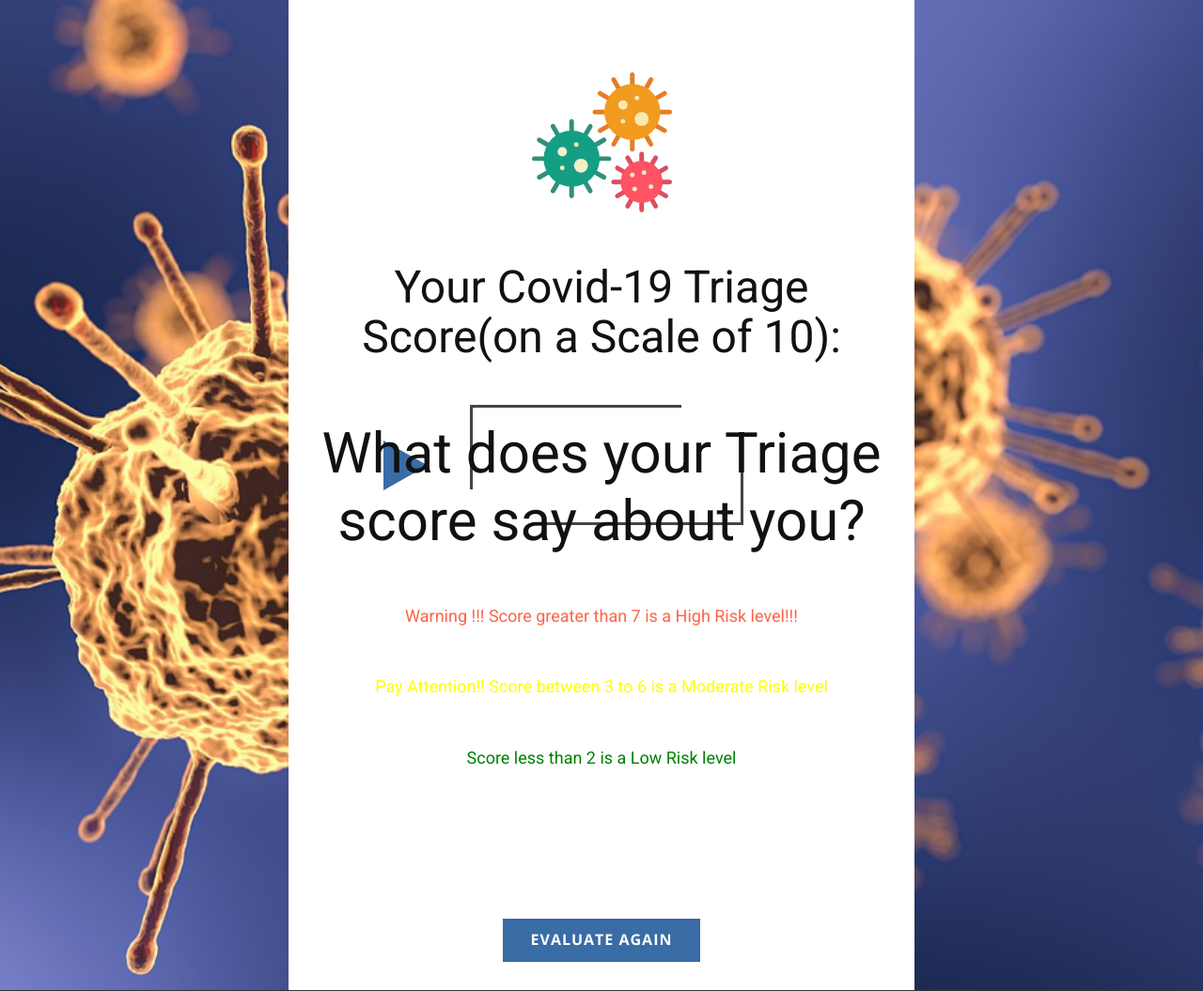
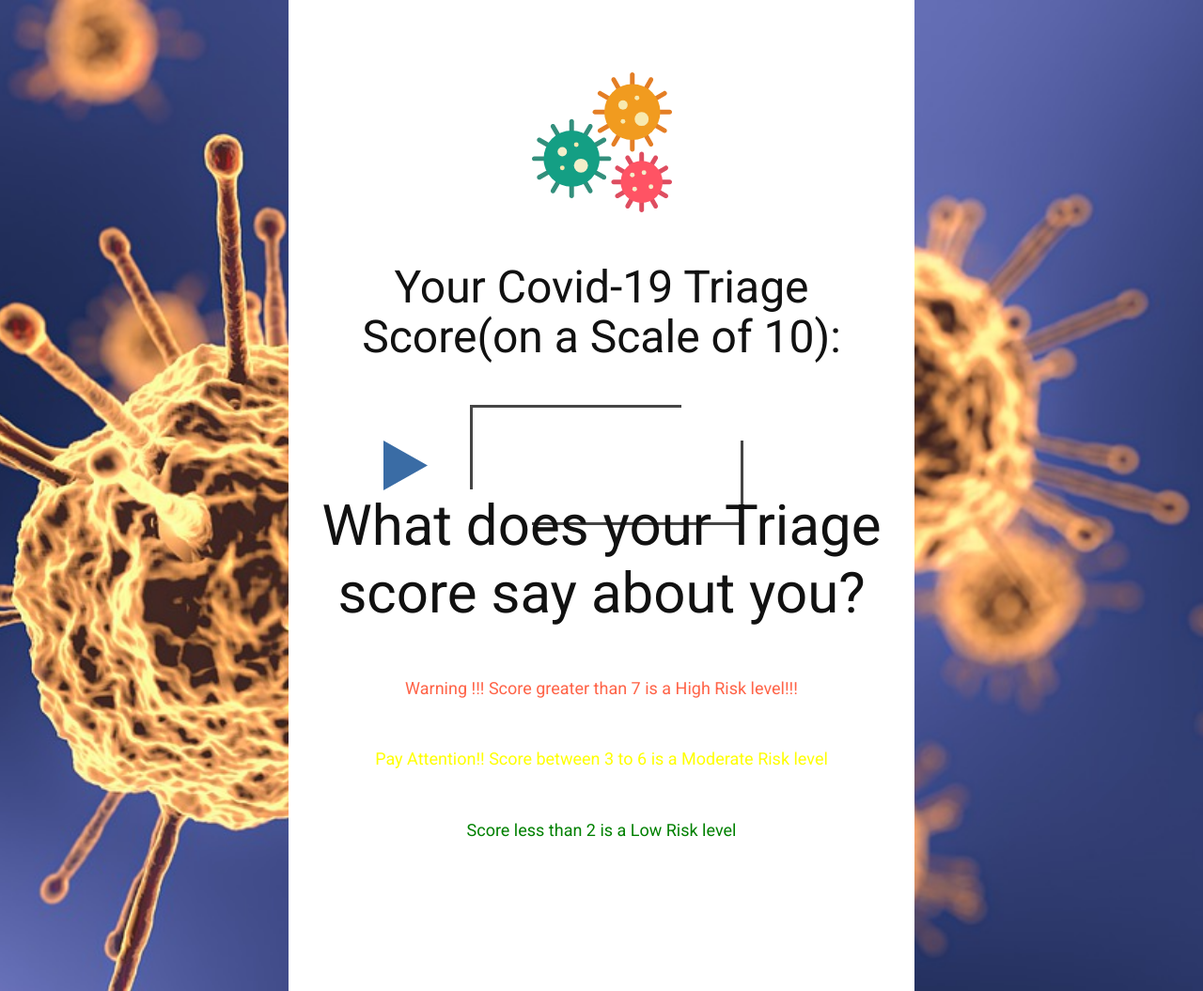
Before and after one commit to kaushikisinha06/Summer-Training-project, a Flask app: template templates/ShowResult.html in a window 1280 px wide. Shown: the part 80-1135 px from the top of the page at 94% size. Run offline with Flask 2, Linux system fonts and the light colour scheme; the template is opened without the code that fills it, so the values that code supplies are empty; parts of the project's set-up code (start-up, migrations or seed data) failed here and were passed over.

Commit message:
Update ShowResult.html

```diff
--- a/templates/ShowResult.html
+++ b/templates/ShowResult.html
@@ -83,8 +83,11 @@
                  <h3 class="u-align-center u-text u-text-2" id="demo">{{chance}} </h3>
 			</br>
 		      </br>
+		    </br>
+		  </br>
+		</br>
 		    <div>
-		<h4 class="u-align-center u-text u-text-2" id="demo">What does your Triage score say about you? </h4>
+		<h6 class="u-align-center u-text u-text-2" id="demo">What does your Triage score say about you? </h6>
 		<h6 style="color:Tomato;" class="u-align-center u-text u-text-1">Warning !!! Score greater than 7 is a High Risk level!!!</h6>
 		<h6 style="color:Yellow;" class="u-align-center u-text u-text-1">Pay Attention!! Score between  3 to 6 is a Moderate Risk level</h6>
 		<h6 style="color:Green;"  class="u-align-center u-text u-text-1">Score less than 2 is a Low Risk level </h6>
```
